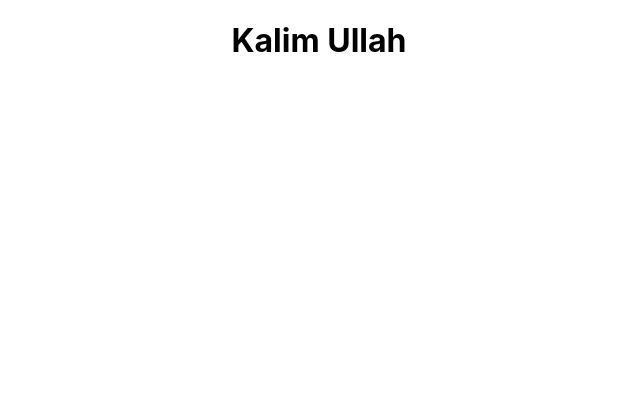
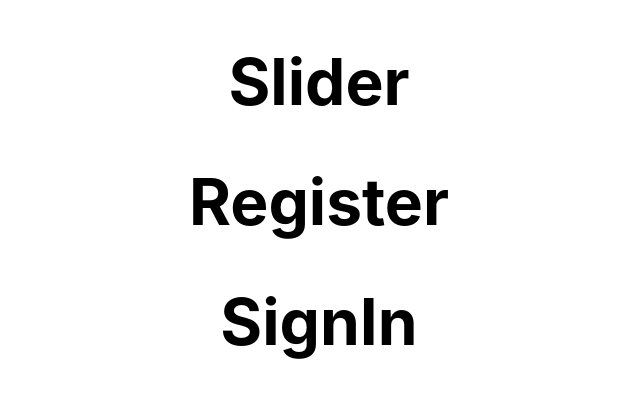
Before and after one commit to kalimullahdev/localguides, a React (Create React App) app: page / in a window 1280 px wide. Shown: the top 398 px of the page, without its empty margins (321-961 px from the left). Built offline with nearby package versions, Linux system fonts and the light colour scheme.

Commit message:
Added Material-UI Library

```diff
--- a/package.json
+++ b/package.json
@@ -3,6 +3,7 @@
   "version": "0.1.0",
   "private": true,
   "dependencies": {
+    "@material-ui/core": "^4.11.3",
     "@testing-library/jest-dom": "^5.11.4",
     "@testing-library/react": "^11.1.0",
     "@testing-library/user-event": "^12.1.10",
--- a/public/index.html
+++ b/public/index.html
@@ -24,6 +24,8 @@
       work correctly both with client-side routing and a non-root public URL.
       Learn how to configure a non-root public URL by running `npm run build`.
     -->
+    <link rel="stylesheet" href="https://fonts.googleapis.com/css?family=Roboto:300,400,500,700&display=swap" />
+
     <title>React App</title>
   </head>
   <body>
--- a/src/App.js
+++ b/src/App.js
@@ -1,11 +1,16 @@
-import logo from './logo.svg';
 import './App.css';
+import Register from './pages/Register/Register';
+import SignIn from './pages/SignIn/SignIn';
+import Slider from './pages/Slider/Slider';
+
 
 function App() {
   return (
     <div className="App">
       <h1>
-        Kalim Ullah
+        <Slider/>
+        <Register/>
+        <SignIn/>
       </h1>
     </div>
   );
--- /dev/null
+++ b/src/pages/Register/Register.jsx
@@ -0,0 +1,13 @@
+import { Container } from '@material-ui/core';
+import React from 'react';
+
+
+function Register(props) {
+    return (
+        <Container fixed>
+            <h1>Register</h1>
+        </Container>
+    );
+}
+
+export default Register;
--- /dev/null
+++ b/src/pages/SignIn/SignIn.jsx
@@ -0,0 +1,13 @@
+import { Container } from '@material-ui/core';
+import React from 'react';
+
+
+function SignIn(props) {
+    return (
+        <Container fixed>
+            <h1>SignIn</h1>
+        </Container>
+    );
+}
+
+export default SignIn;
--- /dev/null
+++ b/src/pages/Slider/Slider.jsx
@@ -0,0 +1,12 @@
+import { Container } from '@material-ui/core';
+import React from 'react';
+
+function Slider(props) {
+    return (
+        <Container fixed>
+            <h1>Slider</h1>
+        </Container>
+    );
+}
+
+export default Slider;
```
Also changed, not shown: 1 other file (tests, documents, lock files or other folders).
